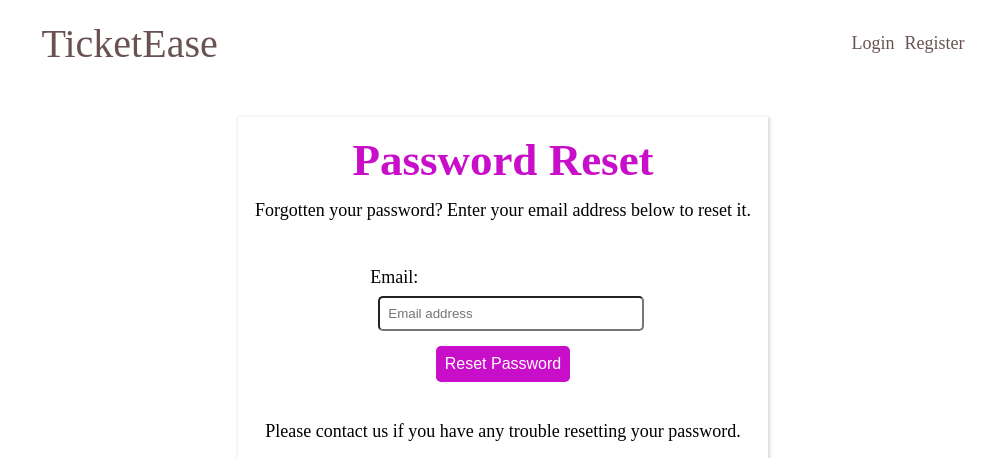
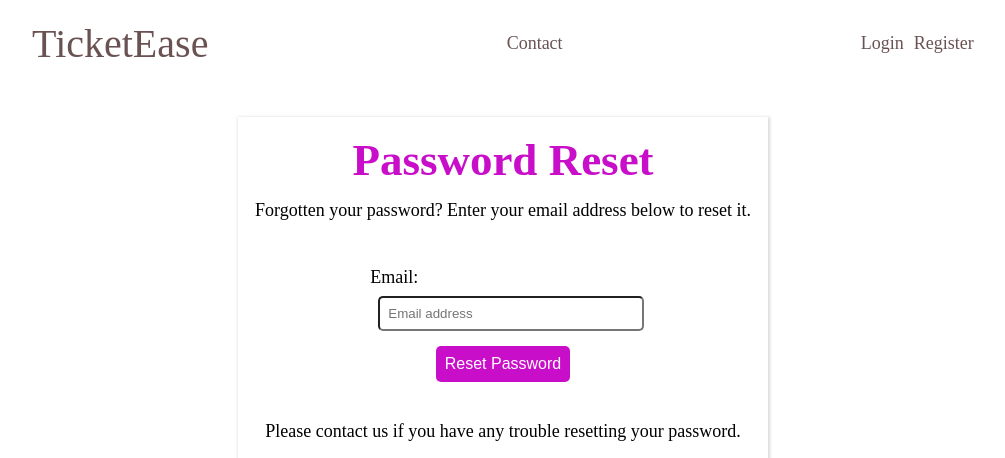
Before and after one commit to TKaburu/TicketEase, a Django app: page /accounts/password/reset/ in a window 1280 px wide. Shown: the top 458 px of the page, without its empty margins (137-1142 px from the left). Run offline with Django 5.2, Linux system fonts and the light colour scheme.

Commit message:
feat: added contact to the navbar

```diff
--- a/tickets/templates/tickets/navbar.html
+++ b/tickets/templates/tickets/navbar.html
@@ -11,11 +11,15 @@
             {% if user.is_authenticated %}
                 <a href="{% url 'engineer-dashboard' user.username %}">Dashboard</a>
             {% endif %}
+            <a href="{% url 'contact' %}">Contact</a>
         {% elif request.user.user_type == 'client' %}
             <a href="{% url 'home' %}">Home</a>
             {% if user.is_authenticated %}
                 <a href="{% url 'client-dashboard' user.username %}">Dashboard</a>
             {% endif %}
+            <a href="{% url 'contact' %}">Contact</a>
+        {% else %}
+            <a href="{% url 'contact' %}">Contact</a>
         {% endif %}
     </nav>
 
```
